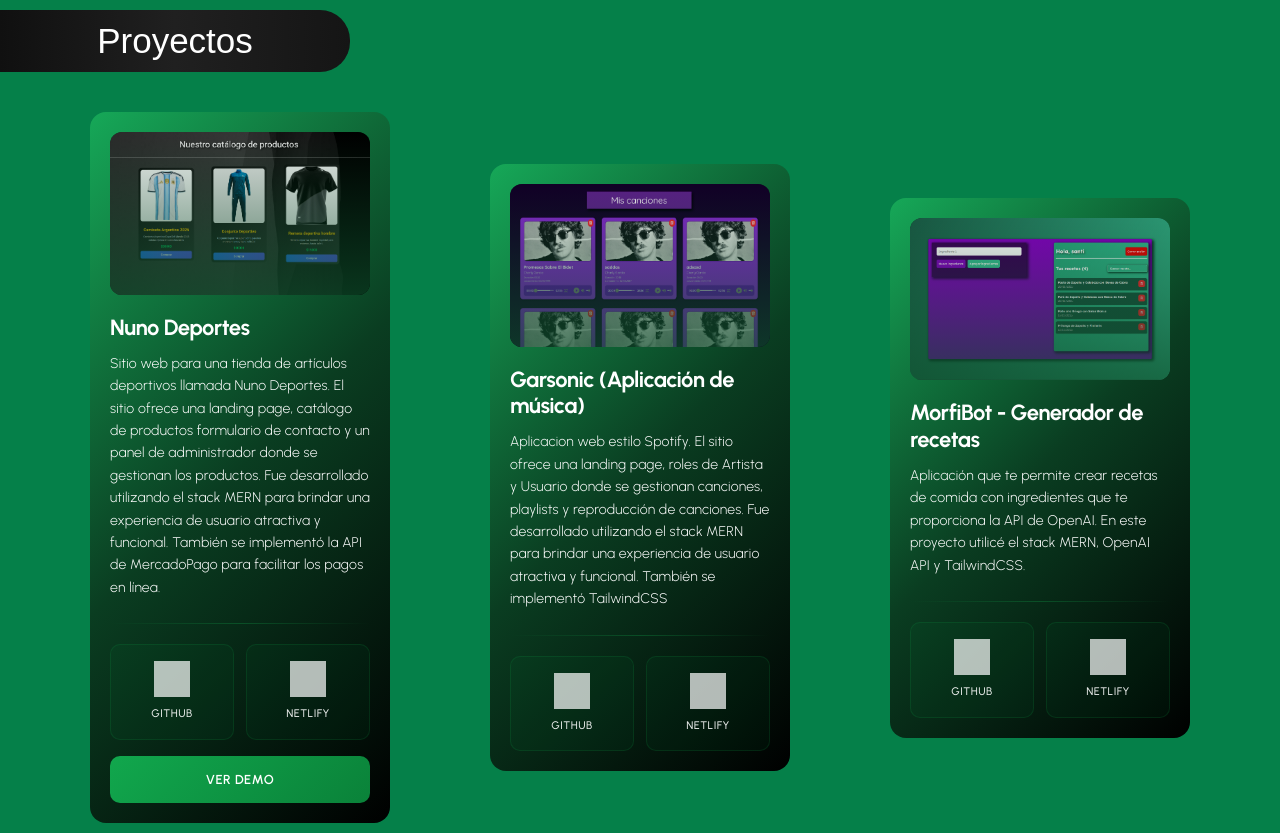
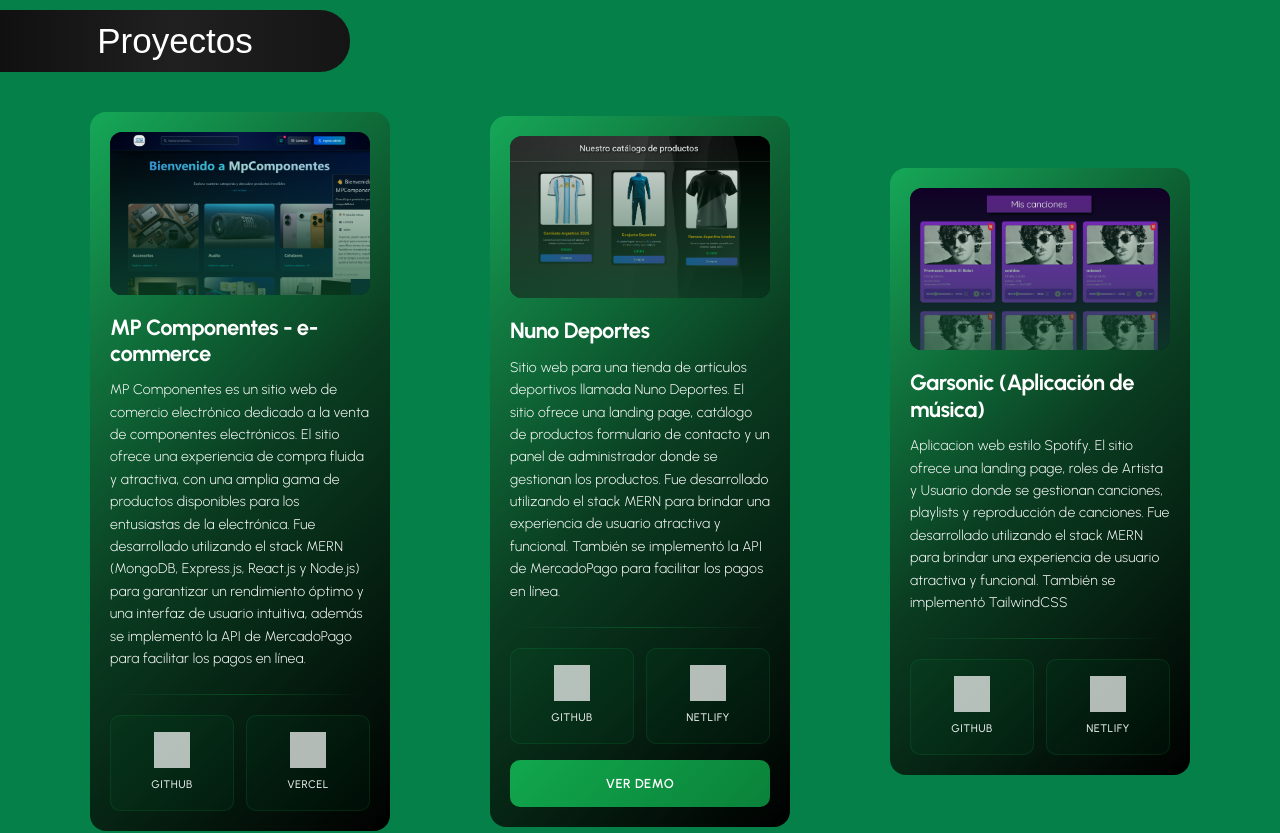
Before and after one commit to santimontironi/mi-portfolio, a React (Vite) app: page / in a window 1280 px wide. Shown: the part 3160-3993 px from the top of the page. Built offline with nearby package versions, Linux system fonts and the light colour scheme; grey boxes are pictures that could not be loaded; a web font is replaced by a local one.

Commit message:
nuevo proyecto agregado y nueva documentacion

```diff
--- a/src/data/projectsData.js
+++ b/src/data/projectsData.js
@@ -7,10 +7,21 @@
 import imgProyectoGarsonic from '../assets/img/proyectoGarsonic.png'
 import imgProyectoMorfiBot from '../assets/img/proyectoMorfiBot.png'
 import imgCrudNext from '../assets/img/proyectoCRUDtareas.png'
+import imgMpComponentes from '../assets/img/proyectoMpComponentes.png'
 
 const projectsData = (language) => {
   if (language === 'es') {
     return [
+      {
+        fotoProyecto: imgMpComponentes,
+        tituloProyecto: "MP Componentes - e-commerce",
+        descripcionProyecto: "MP Componentes es un sitio web de comercio electrónico dedicado a la venta de componentes electrónicos. El sitio ofrece una experiencia de compra fluida y atractiva, con una amplia gama de productos disponibles para los entusiastas de la electrónica. Fue desarrollado utilizando el stack MERN (MongoDB, Express.js, React.js y Node.js) para garantizar un rendimiento óptimo y una interfaz de usuario intuitiva, además se implementó la API de MercadoPago para facilitar los pagos en línea.",
+        urlGitHub: 'https://github.com/santimontironi/ecommerce-mpComponentes',
+        iconoGitHub: "https://img.icons8.com/?size=100&id=12599&format=png&color=ffffff",
+        urlDespliegue: 'https://www.mpcomponentes.com',
+        iconoDespliegue: 'https://img.icons8.com/?size=100&id=2xFS7aynbwiR&format=png&color=ffffff',
+        nombreEnlaceDespliegue: "Vercel"
+      },
       {
         fotoProyecto: imgProyectoNunoDeportes,
         tituloProyecto: "Nuno Deportes",
@@ -108,6 +119,16 @@
   } else {
     return [
       {
+        fotoProyecto: imgMpComponentes,
+        tituloProyecto: "MP Componentes - e-commerce",
+        descripcionProyecto: "MP Componentes is a website for electronic components e-commerce. The site offers a smooth and attractive shopping experience, with a wide range of products available for electronics enthusiasts. It was developed using the MERN stack (MongoDB, Express.js, React.js, and Node.js) to ensure optimal performance and an intuitive user interface.Also, MercadoPago API was implemented to facilitate online payments.",
+        urlGitHub: 'https://github.com/santimontironi/ecommerce-mpComponentes',
+        iconoGitHub: "https://img.icons8.com/?size=100&id=12599&format=png&color=ffffff",
+        urlDespliegue: 'https://www.mpcomponentes.com',
+        iconoDespliegue: 'https://img.icons8.com/?size=100&id=2xFS7aynbwiR&format=png&color=ffffff',
+        nombreEnlaceDespliegue: "Vercel"
+      },
+      {
         fotoProyecto: imgProyectoNunoDeportes,
         tituloProyecto: "Nuno Deportes",
         descripcionProyecto: "Web site for a sports articles called Nuno Deportes. The site offers a landing page, product catalog, contact form, and an admin panel where products are managed. It was developed using the MERN stack to provide an attractive and functional user experience. The MercadoPago API was also implemented to facilitate online payments.",
```
Also changed, not shown: src/assets/img/proyectoMpComponentes.png (added), 1 other file (tests, documents, lock files or other folders).
